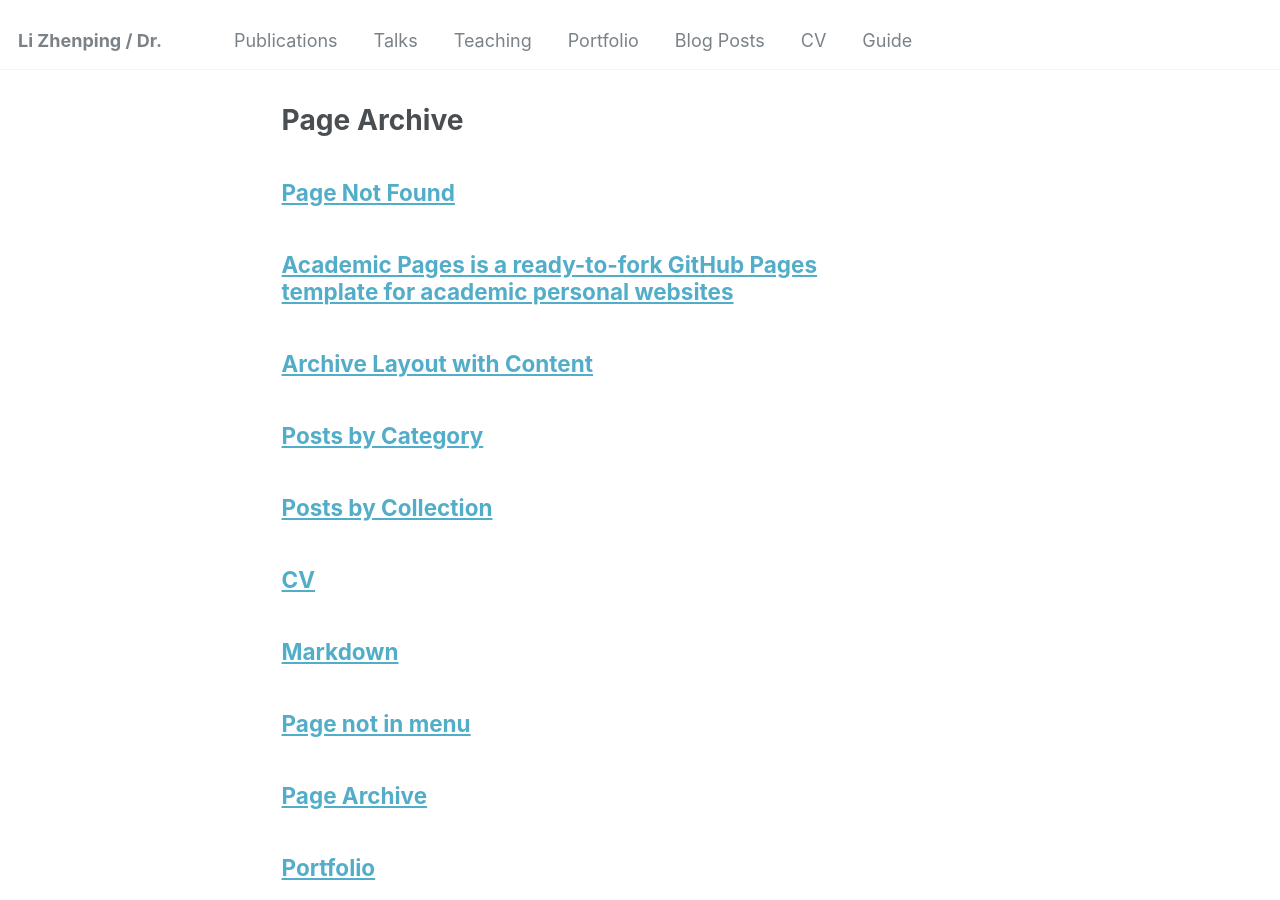
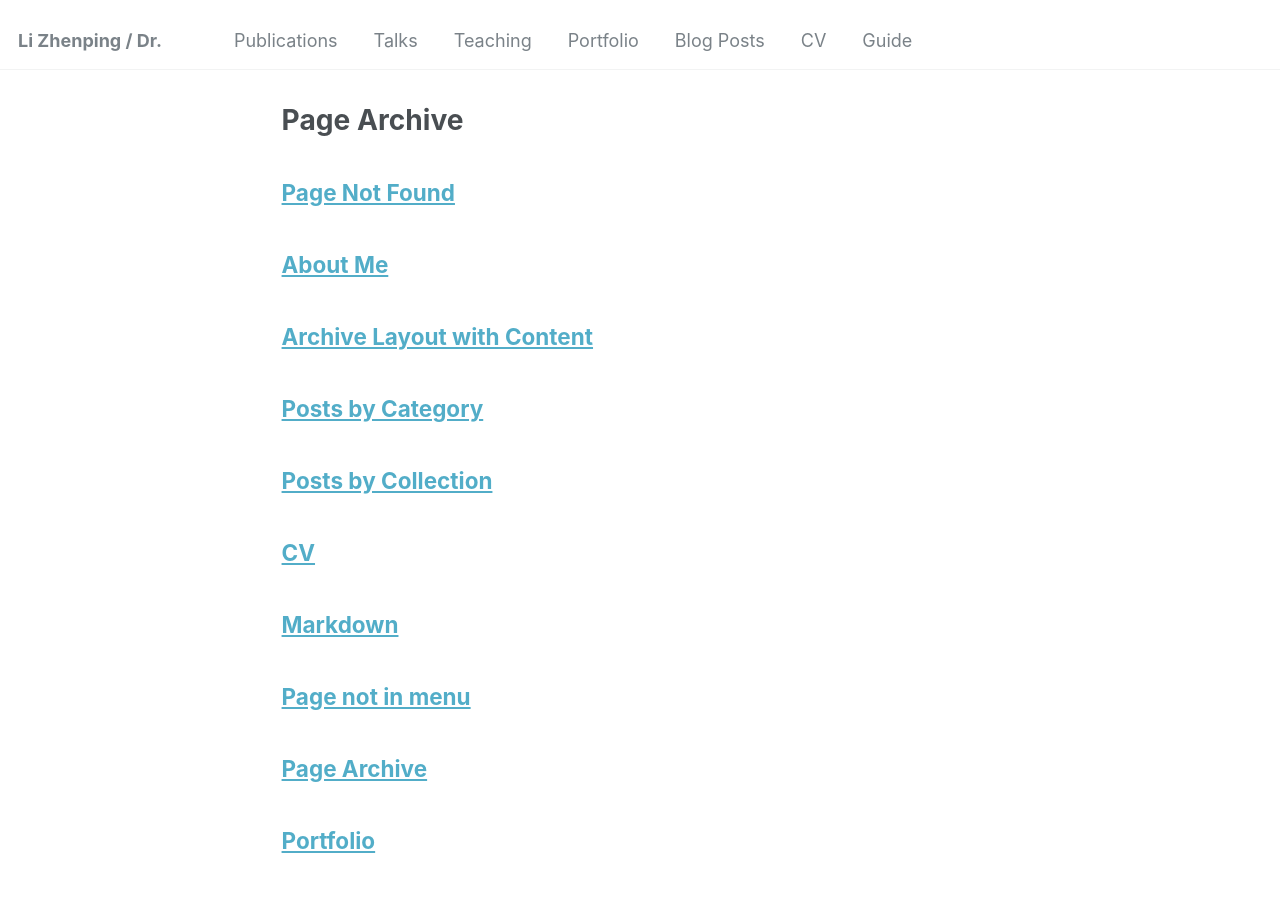
Before and after one commit to lizhenping/lizhenping.github.io, a Jekyll site: the page built from _pages/page-archive.html, in a window 1280 px wide and 900 px high. Built offline with Jekyll 4.4.1, drawn with Linux system fonts in a browser that asks for light colours; some of the changed lines change nothing that is shown.

Commit message:
Update about.md

```diff
--- a/_pages/about.md
+++ b/_pages/about.md
@@ -1,49 +1,119 @@
 ---
-permalink: /
-title: "Academic Pages is a ready-to-fork GitHub Pages template for academic personal websites"
-author_profile: true
-redirect_from:
-  - /about/
-  - /about.html
+permalink: /about/
+title: "About Me"
 ---
 
-This is the front page of a website that is powered by the [Academic Pages template](https://github.com/academicpages/academicpages.github.io) and hosted on GitHub pages. [GitHub pages](https://pages.github.com) is a free service in which websites are built and hosted from code and data stored in a GitHub repository, automatically updating when a new commit is made to the respository. This template was forked from the [Minimal Mistakes Jekyll Theme](https://mmistakes.github.io/minimal-mistakes/) created by Michael Rose, and then extended to support the kinds of content that academics have: publications, talks, teaching, a portfolio, blog posts, and a dynamically-generated CV. You can fork [this repository](https://github.com/academicpages/academicpages.github.io) right now, modify the configuration and markdown files, add your own PDFs and other content, and have your own site for free, with no ads! An older version of this template powers my own personal website at [stuartgeiger.com](http://stuartgeiger.com), which uses [this Github repository](https://github.com/staeiou/staeiou.github.io).
+# About Me
 
-A data-driven personal website
-======
-Like many other Jekyll-based GitHub Pages templates, Academic Pages makes you separate the website's content from its form. The content & metadata of your website are in structured markdown files, while various other files constitute the theme, specifying how to transform that content & metadata into HTML pages. You keep these various markdown (.md), YAML (.yml), HTML, and CSS files in a public GitHub repository. Each time you commit and push an update to the repository, the [GitHub pages](https://pages.github.com/) service creates static HTML pages based on these files, which are hosted on GitHub's servers free of charge.
+I received my bachelor's degree from Nanyang Institute of Technology, a master's degree from Chengdu University of Information Technology under the supervision of Professor Tang Dan, and a Ph.D. from the University of Chinese Academy of Sciences under the supervision of Professor Zhong Yong and Professor Li Shaobo. During my Ph.D., I conducted visiting research under the guidance of my visiting supervisors.
 
-Many of the features of dynamic content management systems (like Wordpress) can be achieved in this fashion, using a fraction of the computational resources and with far less vulnerability to hacking and DDoSing. You can also modify the theme to your heart's content without touching the content of your site. If you get to a point where you've broken something in Jekyll/HTML/CSS beyond repair, your markdown files describing your talks, publications, etc. are safe. You can rollback the changes or even delete the repository and start over -- just be sure to save the markdown files! Finally, you can also write scripts that process the structured data on the site, such as [this one](https://github.com/academicpages/academicpages.github.io/blob/master/talkmap.ipynb) that analyzes metadata in pages about talks to display [a map of every location you've given a talk](https://academicpages.github.io/talkmap.html).
+My research interests include language models, protein language models, computer vision, and ecology.
 
-Getting started
-======
-1. Register a GitHub account if you don't have one and confirm your e-mail (required!)
-1. Fork [this repository](https://github.com/academicpages/academicpages.github.io) by clicking the "fork" button in the top right.
-1. Go to the repository's settings (rightmost item in the tabs that start with "Code", should be below "Unwatch"). Rename the repository "[your GitHub username].github.io", which will also be your website's URL.
-1. Set site-wide configuration and create content & metadata (see below -- also see [this set of diffs](http://archive.is/3TPas) showing what files were changed to set up [an example site](https://getorg-testacct.github.io) for a user with the username "getorg-testacct")
-1. Upload any files (like PDFs, .zip files, etc.) to the files/ directory. They will appear at https://[your GitHub username].github.io/files/example.pdf.
-1. Check status by going to the repository settings, in the "GitHub pages" section
+## Education
 
-Site-wide configuration
-------
-The main configuration file for the site is in the base directory in [_config.yml](https://github.com/academicpages/academicpages.github.io/blob/master/_config.yml), which defines the content in the sidebars and other site-wide features. You will need to replace the default variables with ones about yourself and your site's github repository. The configuration file for the top menu is in [_data/navigation.yml](https://github.com/academicpages/academicpages.github.io/blob/master/_data/navigation.yml). For example, if you don't have a portfolio or blog posts, you can remove those items from that navigation.yml file to remove them from the header.
+- **Ph.D. in Computer Science**, University of Chinese Academy of Sciences
+  - Supervisors: Professor Zhong Yong and Professor Li Shaobo
+- **Master's in Computer Science**, Chengdu University of Information Technology
+  - Supervisor: Professor Tang Dan
+- **Bachelor's in Computer Science**, Nanyang Institute of Technology
 
-Create content & metadata
-------
-For site content, there is one markdown file for each type of content, which are stored in directories like _publications, _talks, _posts, _teaching, or _pages. For example, each talk is a markdown file in the [_talks directory](https://github.com/academicpages/academicpages.github.io/tree/master/_talks). At the top of each markdown file is structured data in YAML about the talk, which the theme will parse to do lots of cool stuff. The same structured data about a talk is used to generate the list of talks on the [Talks page](https://academicpages.github.io/talks), each [individual page](https://academicpages.github.io/talks/2012-03-01-talk-1) for specific talks, the talks section for the [CV page](https://academicpages.github.io/cv), and the [map of places you've given a talk](https://academicpages.github.io/talkmap.html) (if you run this [python file](https://github.com/academicpages/academicpages.github.io/blob/master/talkmap.py) or [Jupyter notebook](https://github.com/academicpages/academicpages.github.io/blob/master/talkmap.ipynb), which creates the HTML for the map based on the contents of the _talks directory).
+## Research Interests
 
-**Markdown generator**
+- Language Models
+- Protein Language Models
+- Computer Vision
+- Ecology
 
-I have also created [a set of Jupyter notebooks](https://github.com/academicpages/academicpages.github.io/tree/master/markdown_generator
-) that converts a CSV containing structured data about talks or presentations into individual markdown files that will be properly formatted for the Academic Pages template. The sample CSVs in that directory are the ones I used to create my own personal website at stuartgeiger.com. My usual workflow is that I keep a spreadsheet of my publications and talks, then run the code in these notebooks to generate the markdown files, then commit and push them to the GitHub repository.
+## Publications
 
-How to edit your site's GitHub repository
-------
-Many people use a git client to create files on their local computer and then push them to GitHub's servers. If you are not familiar with git, you can directly edit these configuration and markdown files directly in the github.com interface. Navigate to a file (like [this one](https://github.com/academicpages/academicpages.github.io/blob/master/_talks/2012-03-01-talk-1.md) and click the pencil icon in the top right of the content preview (to the right of the "Raw | Blame | History" buttons). You can delete a file by clicking the trashcan icon to the right of the pencil icon. You can also create new files or upload files by navigating to a directory and clicking the "Create new file" or "Upload files" buttons.
+### Language Models
 
-Example: editing a markdown file for a talk
-![Editing a markdown file for a talk](/images/editing-talk.png)
+- **Li Z**, Cao Z, Li P, et al. (2023). Multi-Hop Question Generation with Knowledge Graph-Enhanced Language Model. *Applied Sciences*, 13(9), 5765. (First author)
+- **Li Z**, Cao Z, Li P, et al. (2023). Discriminator-Enhanced Knowledge-Distillation Networks. *Applied Sciences*, 13(14), 8041. (First author)
 
-For more info
-------
-More info about configuring Academic Pages can be found in [the guide](https://academicpages.github.io/markdown/). The [guides for the Minimal Mistakes theme](https://mmistakes.github.io/minimal-mistakes/docs/configuration/) (which this theme was forked from) might also be helpful.
+### Protein Language Models
+
+- Qin M, **Li Z**, Wu B, et al. (2023). Active Finetuning Protein Language Model: A Budget-Friendly Method for Directed Evolution. In *ECAI 2023* (pp. 1914-1921). IOS Press. (Co-author)
+- **Li Z**, et al. Sequence and Structure Jointly-Aware Neural Networks for Flexible Protein-Protein Docking. (*Manuscript under review in a Nature sub-journal*) (Co-first author)
+- Chen K., Guo X., Zhong Y., **Li Z**, et al. (2023). Relation Extraction Method Based on Negative Training and Transfer Learning. *Computer Applications*, 43(8), 2426. (Co-author)
+
+### Computer Vision
+
+- Niu L., Li S., **Li Z**. (2023). Learning Kernel Stein Discrepancy for Training Energy-Based Models. *Applied Sciences*, 13(22), 12293. (Co-author)
+- Niu L., Li S., **Li Z**. MMD Fence GAN Unsupervised Anomaly Detection Model Based on Maximum Mean Discrepancy. (Co-author)
+
+### Ecology
+
+- Wang Q., Huang J., **Li Z**, et al. (2022). Centres of neo-and paleo-endemism for Chinese woody flora and their environmental features. *Biological Conservation*, 276, 109817. (Co-author)
+
+### Under Review
+
+- **Li Z**, et al. FlexPPD: Flexible Protein-Protein Docking via Learning Multi-level Structures. (*Manuscript under review in Science Advances*) (Co-first author)
+
+[Google Scholar Profile](https://scholar.google.com/citations?user=bk7i8SQAAAAJ&hl=en)
+
+## Work Experience
+
+### Academic Projects
+
+- **Chengdu Institute of Computer Applications, Chinese Academy of Sciences**
+  - Under the supervision of Professor Zhong Yong (Chief Engineer of Zhongke Information), participated in project construction work.
+  - Contributed to the economic big data platform for Chengdu Development and Reform Commission and Statistics Bureau.
+  - Assisted in the implementation and deployment of the conference system for the National People's Congress.
+
+### Academic Research
+
+- **Google**
+  - Participated in Senior Engineer Zewei Chu's team project.
+  - Contributed data processing for the paper "How to Ask Better Questions? A Large-Scale Multi-Domain Dataset for Rewriting Ill-Formed Questions," published at the AAAI conference.
+  - The research aims to improve question construction methods through large-scale multi-domain datasets, foundational for prompt generation techniques.
+
+- **Tencent AI Lab**
+  - Research Intern.
+
+- **Yantian Laboratory**
+  - Two-month internship.
+  - Developed rolling attention mechanism code for multi-turn dialogues, enhancing dialogue system response quality.
+
+- **Nanyang Technological University, Singapore (2021-2022)**
+  - Visiting Scholar under Professor Pengfei Li.
+  - **GPT-2 Model Logical Reasoning Optimization**: Improved BLEU4 score by ~25% on multi-hop questions using graph neural networks and GPT-2.
+  - **GPT-2 Grammatical Robustness Enhancement**: Improved resistance to grammatical errors in open-source data using grammatical relation graphs.
+
+- **Zhejiang University (2022-2024)**
+  - Visiting Scholar in Professor Huajun Chen's research group.
+  - Conducted research on protein large language models.
+  - Published collaborative papers on computer vision defect detection.
+
+### Business Projects
+
+- **Guizhou Provincial Government (2018-2019)**
+  - Worked on document systems.
+  - Assisted in building ElasticSearch servers for the Provincial Party Committee and main technical supplier Zhiyuan Technology.
+
+- **Zhongke Information (2019-2021)**
+  - Implemented the Longquanyi District Development and Reform Commission economic big data project (Funding: 5 million RMB).
+  - Served as a public opinion consultant, developed event tracking and classification modules (Project funding: 10 million RMB).
+
+- **Zhongke Information – He Ya Team**
+  - Guided by Chief Engineer Zhong Yong.
+  - Led algorithm design, code implementation, and authored four papers for a big data industrial economic service platform.
+
+- **Inspur Software Technology (April 2024 - September 2024)**
+  - Responsible for building the large model platform for the Chinese Academy of Engineering Knowledge Center.
+  - Implemented the full RAG (Retrieval-Augmented Generation) product process, excluding login and network service configuration.
+
+  **Key Responsibilities:**
+
+  1. **Frontend Development**: Developed interfaces using `langchainChatChat` and Vue3 (JavaScript/TypeScript), enabling interaction through FastAPI. Proficient in designing standard Vue3 interfaces.
+  2. **Model Management**: Implemented multi-model switching functionality within `langchainChatChat`.
+  3. **Model Fine-Tuning**: Performed SFT (Supervised Fine-Tuning) on 7B models using tools like LamaFactory and Alibaba suites for policy domain adaptation. Unable to fine-tune 72B models due to hardware limitations.
+  4. **Semantic Routing**: Utilized LangChain to implement semantic routing, matching prompts across multiple tasks and overcoming model hallucinations.
+  5. **Chain-of-Thought (CoT) Reasoning**: Implemented CoT reasoning patterns to address model hallucination issues.
+  6. **Prompt Engineering**: Engaged in crafting and optimizing prompts for better model performance.
+  7. **RAG Search Engine Development**: Developed ranking algorithms for RAG search engines, generating summaries for 600,000 words using two A800 GPUs.
+  8. **Project Management**: Managed product processes using PingCode; familiar with collaboration platforms like ZenTao (private deployment). Skilled in online collaboration and strict policy implementation.
+  9. **Data Processing**: Proficient in parsing PDFs and converting them to Markdown format for deep learning applications. Experienced in data governance, vector storage, and semantic segmentation for effective data management.
+  10. **Coding Practices**: Maintained excellent coding habits, including code reviews, thorough documentation, and regular reporting (weekly and daily work plans). Highly value software product quality and team code evaluation over compensation.
+
+  **Product Website:** [http://39.97.197.219:10326/chat_web/#/chat](http://39.97.197.219:10326/chat_web/#/chat)
```
